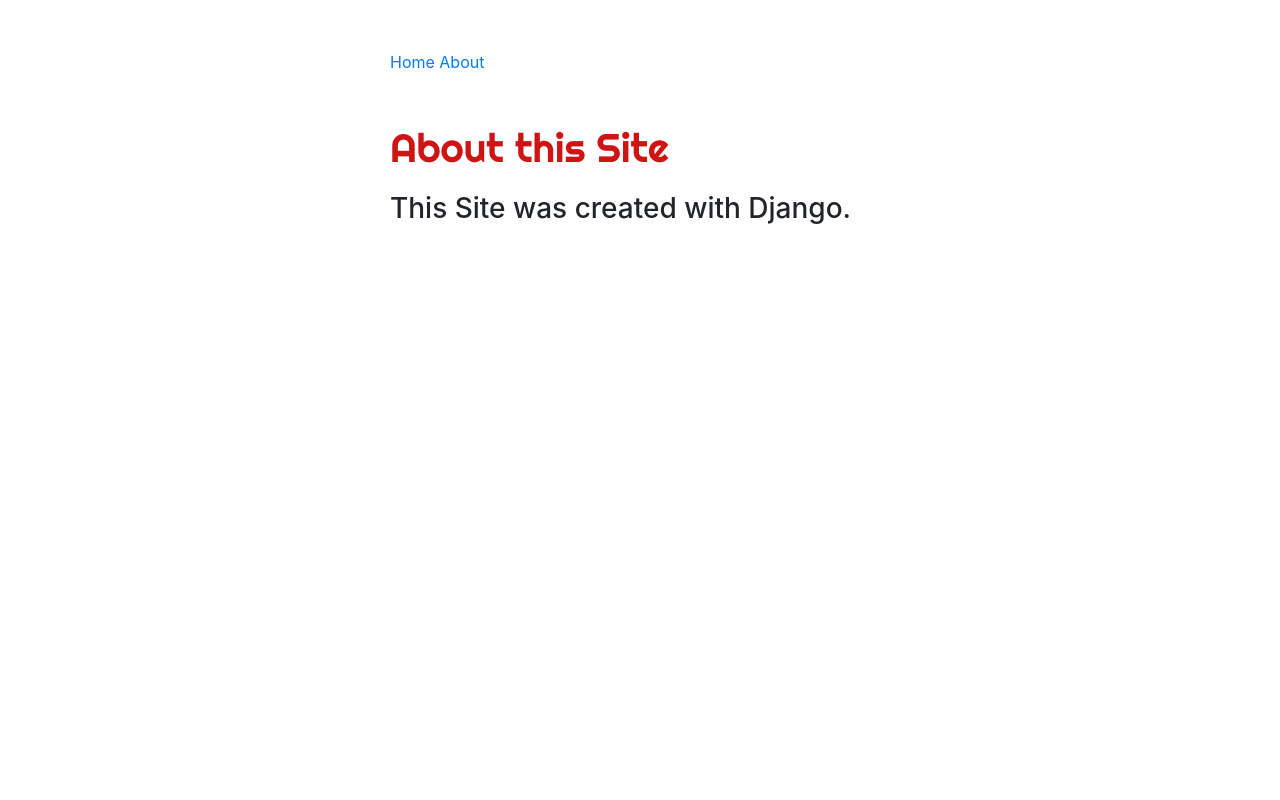
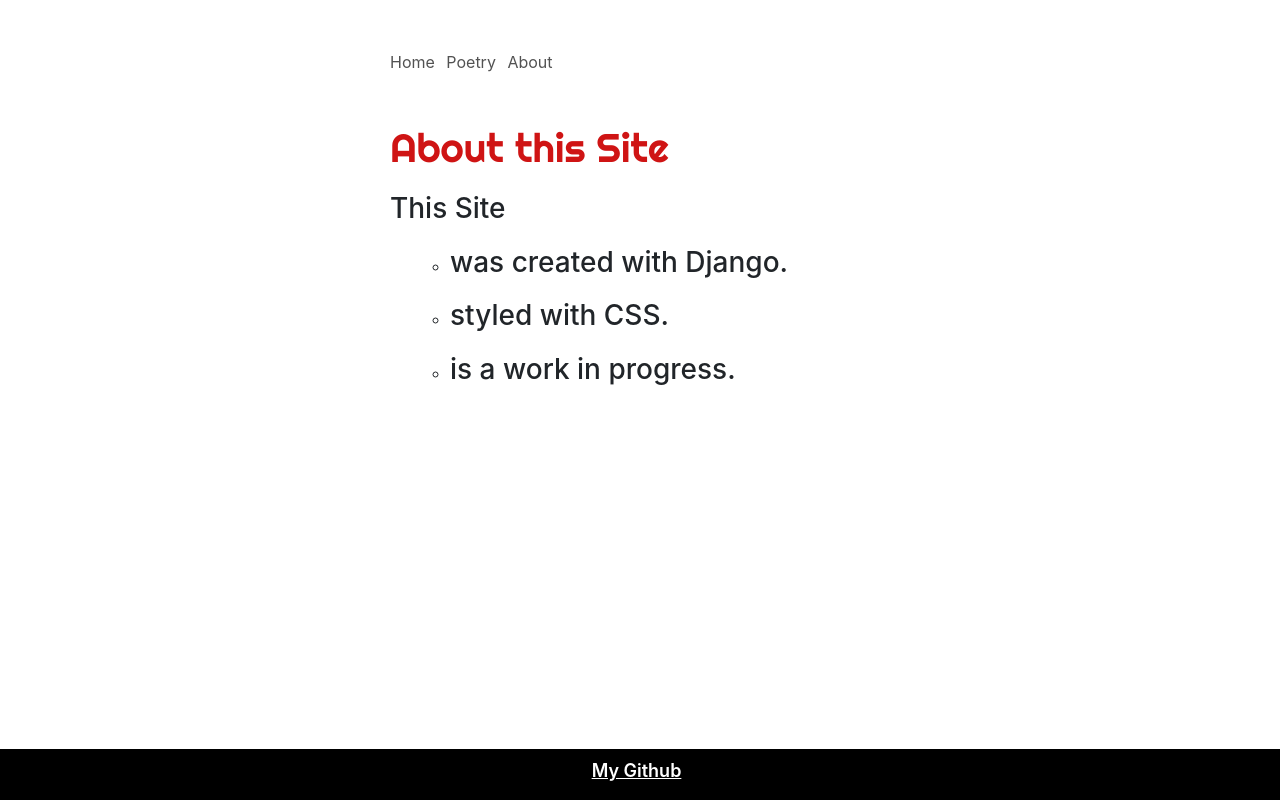
Before and after one commit to Mmarcos01/django_site, a Django app: page /about in a window 1280 px wide. Run offline with Django 3.2, Linux system fonts and the light colour scheme.

Commit message:
added styling

```diff
--- a/my_site/static/css/site.css
+++ b/my_site/static/css/site.css
@@ -1,7 +1,7 @@
 body{
     padding-top: 50px;
     max-width: 500px;
-    margin: auto;
+    margin: 0 auto;
 }
 
 h1{
@@ -12,4 +12,37 @@ h1{
 
 h3{
     margin-top: 20px;
+
 }
+
+a{
+    color: rgb(82, 82, 82);
+    margin-right: 7px;
+}
+a:hover {
+    color: rgb(207, 20, 20);
+    font-weight: bold;
+  }
+
+p a{
+    color: rgb(255, 255, 255);
+    font-weight: 600;
+    font-size: large;
+}
+
+ul {
+    padding-left: 60px;
+    list-style-type: circle;
+}
+
+footer {
+    position: fixed;
+    left: 0;
+    bottom: 0;
+    padding-top: 8px;
+    width: 100%;
+    background-color: rgb(0, 0, 0);
+    color: white;
+    text-decoration: underline;
+    text-align: center;
+  }
--- a/my_site/urls.py
+++ b/my_site/urls.py
@@ -1,7 +1,8 @@
 from django.urls import path
-from .views import HomeView, AboutView
+from .views import HomeView, AboutView, PoetryView
 
 urlpatterns=[
     path('', HomeView.as_view(), name='home'),
     path('about', AboutView.as_view(), name='about'),
+    path('poetry', PoetryView.as_view(), name='poetry'),
 ]
--- a/my_site/views.py
+++ b/my_site/views.py
@@ -6,3 +6,6 @@ class HomeView(TemplateView):
 
 class AboutView(TemplateView):
     template_name='about.html'
+
+class PoetryView(TemplateView):
+    template_name='poetry.html'
--- a/templates/about.html
+++ b/templates/about.html
@@ -6,5 +6,12 @@
 
 {% block content %}
     <h1>About this Site</h1>
-    <h3>This Site was created with Django.</h3>
+    <h3>This Site</h3>
+
+    <ul>
+        <li><h3>was created with Django.</h3></li>
+        <li><h3>styled with CSS.</h3></li>
+        <li><h3>is a work in progress.</h3></li>
+    </ul>
+
 {% endblock content %}
--- a/templates/base.html
+++ b/templates/base.html
@@ -18,6 +18,7 @@
 <header>
     <nav>
         <a href="{% url 'home' %}">Home</a>
+        <a href="{% url 'poetry' %}">Poetry</a>
         <a href="{% url 'about' %}">About</a>
     </nav>
 
@@ -27,4 +28,9 @@
     <!-- Page Content -->
     {% endblock content %}
 </body>
-</html>
+
+<footer>
+    <p><a href="https://github.com/Mmarcos01">My Github</a></p>
+  </footer>
+
+  </html>
```
Also changed, not shown: templates/home.html (+1 -2 lines), templates/poetry.html (added, +14 -0 lines).
